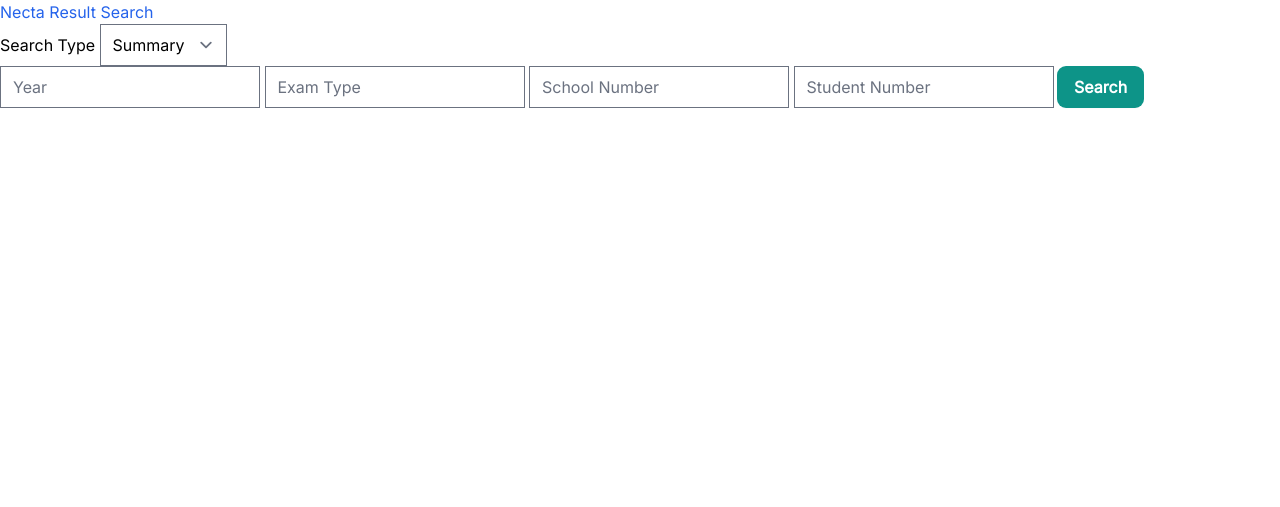
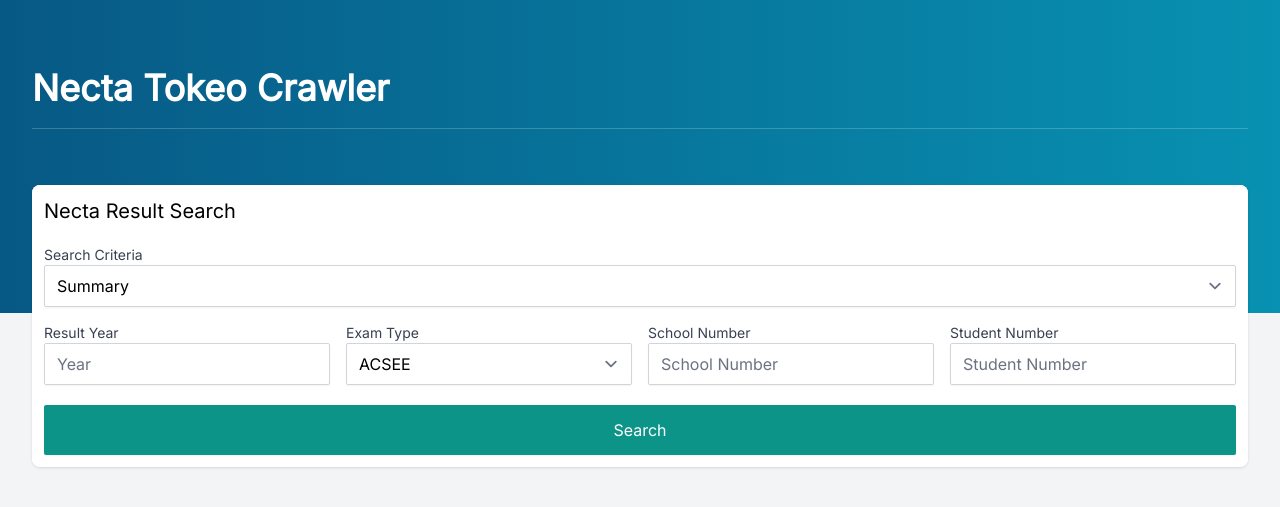
Before and after one commit to Zacharia23/necta-scrapper, a Flask app: page / in a window 1280 px wide. Shown: the top 507 px of the page. Run offline with Flask 2, Linux system fonts and the light colour scheme; style sheets or scripts are compiled from the project's sources.

Commit message:
new ui-design for the searcg landing page

```diff
--- a/app.py
+++ b/app.py
@@ -32,7 +32,7 @@
     elif search_type == 'Students':
         out_results = students(year, exam_type, school_number)
 
-    return render_template('home.html', res=out_results)
+    return render_template('home.html', res=out_results, stype=search_type)
 
 
 if __name__ == '__main__':
--- a/templates/home.html
+++ b/templates/home.html
@@ -6,27 +6,82 @@
     <link rel="stylesheet" href="{{ url_for('static', filename='dist/css/output.css')}}" />
 </head>
 
-<body class="antialiased">
-    <h1 class="text-blue-600">Necta Result Search </h1>
-<form action="\results" method="POST">
+<body class="antialiased h-full bg-gray-100">
+    <div class="min-h-full">
+        <header class="bg-gradient-to-r from-sky-800 to-cyan-600 pb-24">
+            <div class="mx-auto max-w-3xl py-12 px-4 sm:px-6 lg:max-w-7xl lg:px-8">
+                <div class="relative flex flex-wrap items-center justify-center lg:justify-between">
+                     <div class="absolute left-0 flex-shrink-0 py-5 lg:static">
+                         <h1 class="text-4xl font-semibold  text-white"> Necta Tokeo Crawler </h1>
+                     </div>
+                    <div class="w-full py-5 lg:border-t lg:border-white lg:border-opacity-20"></div>
+                </div>
+            </div>
+        </header>
+
+        <main class="-mt-32 pb-8">
+            <div class="mx-auto max-w-3xl px-1 sm:px-3 lg:max-w-7xl lg:px-4">
+                <div class="mx-auto max-w-3xl px-2 sm:px-3 lg:max-w-7xl lg:px-4">
+                    <div class="grid grid-cols-1 items-start gap-4 lg:grid-cols-1 lg:gap-8">
+                        {# Left Side Section #}
+                        <div class="grid grid-cols-1 gap-4 lg:col-span-2">
+                            <div class="overflow-hidden rounded-lg bg-white shadow">
+                                <div class="bg-white p-3">
+                                     <h2 class="text-xl font-teal-600"> Necta Result Search </h2>
+                                    <form action="\results" method="POST" class="mt-5">
                                         <div>
-        <label> Search Type </label>
-        <select name="search" id="search" required>
+                                            <label class="block text-sm font-medium text-gray-700"> Search Criteria </label>
+                                            <select name="search" id="search" class="block w-full rounded-sm border-gray-300 text-base shadow-sm focus:border-teal-500 focus:ring-teal-500 sm:text-base" required>
                                                 <option>Summary</option>
                                                 <option>Schools</option>
                                                 <option>Student</option>
                                                 <option>Students</option>
                                             </select>
                                         </div>
-    <p></p>
-    <input type="text" name="School_Year" id="School_Year" placeholder="Year" required>
-    <input type="text" name="Exam_Type" id="Exam_Type" placeholder="Exam Type" required>
-    <input type="text" name="School_Number" id="School_Number" placeholder="School Number" required>
-    <input type="text" name="Student_Number" id="Student_Number" placeholder="Student Number" required>
+                                        <div class="grid grid-cols-1 gap-y-6 gap-x-4 sm:grid-cols-8 mt-2">
+                                            <div class="mt-2 sm:col-span-2">
+                                                <label class="block text-sm font-medium text-gray-700"> Result Year </label>
+                                                <input type="text" name="School_Year" id="School_Year" placeholder="Year" class="block w-full rounded-sm border-gray-300 text-base shadow-sm focus:border-teal-500 focus:ring-teal-500 sm:text-base" required>
+                                            </div>
+                                            <div class="mt-2 sm:col-span-2">
+                                                <label class="block text-sm font-medium text-gray-700"> Exam Type </label>
+                                                <select  name="Exam_Type" id="Exam_Type" class="block w-full rounded-sm border-gray-300 text-base shadow-sm focus:border-teal-500 focus:ring-teal-500 sm:text-base">
+                                                    <option> ACSEE </option>
+                                                    <option> CSEE </option>
+                                                </select>
+                                            </div>
+                                            <div class="mt-2 sm:col-span-2">
+                                                <label class="block text-sm font-medium text-gray-700"> School Number </label>
+                                                <input type="text" name="School_Number" id="School_Number" placeholder="School Number" class="block w-full rounded-sm border-gray-300 text-base shadow-sm focus:border-teal-500 focus:ring-teal-500 sm:text-base" required>
 
-    <button type="submit" value="Submit" class="inline-block rounded-lg bg-teal-600 px-4 py-1.5 text-base font-semibold leading-7 text-white shadow-sm ring-1 ring-teal-600 hover:bg-teal-700 hover:ring-teal-700"> Search </button>
+                                            </div>
+                                            <div class="mt-2 sm:col-span-2">
+                                                <label class="block text-sm font-medium text-gray-700"> Student Number </label>
+                                                <input type="text" name="Student_Number" id="Student_Number" placeholder="Student Number" class="block w-full rounded-sm border-gray-300 text-base shadow-sm focus:border-teal-500 focus:ring-teal-500 sm:text-base" required>
 
-    <p class="mt-3">{{ res }}</p>
+                                            </div>
+                                        </div>
+                                        <div class="mt-5">
+                                            <button type="submit" value="Submit" class="w-full inline-flex justify-center rounded-sm border border-transparent bg-teal-600 py-3 px-4 text-base font-medium text-white shadow-sm hover:bg-teal-700 focus:outline-none focus:ring-2 focus:ring-teal-500 focus:ring-offset-2"> Search  </button>
+                                        </div>
+
+                                    </form>
+                                </div>
+
+
+                            </div>
+                        </div>
+
+                    </div>
+                </div>
+
+            </div>
+            {% if stype == 'Summary' %}
+                {{ stype }}
+            {% endif %}
+        </main>
+    </div>
+
 {#    <ul class="mt-5">#}
 {#         {% for key, value in res.items() %}#}
 {#            <li>#}
@@ -35,6 +90,5 @@
 {#    {% endfor %}#}
 {#    </ul>#}
 
-</form>
 </body>
 </html>
```
Lines whose indentation alone changed are shown as unchanged.
